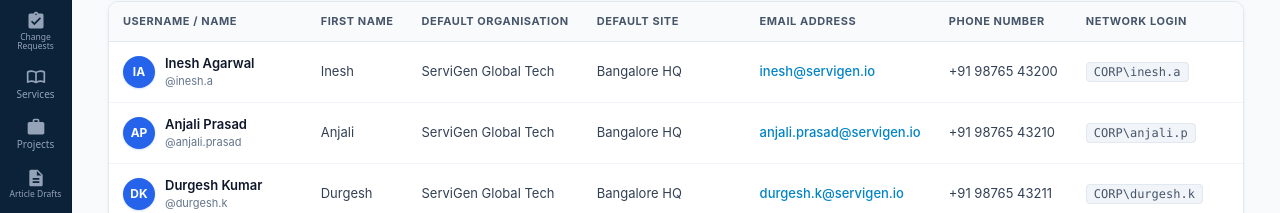
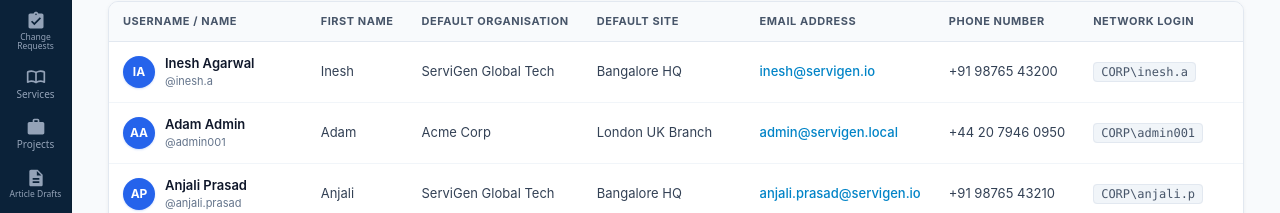
Before and after one commit to jayagrawal-petabyte/ServiGen, a React (Vite) app: page /organisations in a window 1280 px wide. Shown: the part 299-512 px from the top of the page. Built offline with nearby package versions, Linux system fonts and the light colour scheme; no server answers.

Commit message:
fix(auth): add admin@servigen.local to mock organization users fallback

```diff
--- a/src/pages/Auth/mockAuthData.ts
+++ b/src/pages/Auth/mockAuthData.ts
@@ -20,6 +20,23 @@ export const PRIMARY_USER: User = {
 
 export const MOCK_ORGANISATION_USERS: User[] = [
   PRIMARY_USER,
+  {
+    id: 'admin-001',
+    username: 'admin001',
+    firstName: 'Adam',
+    lastName: 'Admin',
+    fullName: 'Adam Admin',
+    email: 'admin@servigen.local',
+    phone: '+44 20 7946 0950',
+    networkLogin: 'CORP\\admin001',
+    defaultSite: 'London UK Branch',
+    defaultOrganisation: 'Acme Corp',
+    region: 'EMEA',
+    role: 'Administrator',
+    status: 'Active',
+    lastLogin: 'Just now',
+    department: 'IT Operations',
+  },
   {
     id: 'USR-001',
     username: 'anjali.prasad',
```
